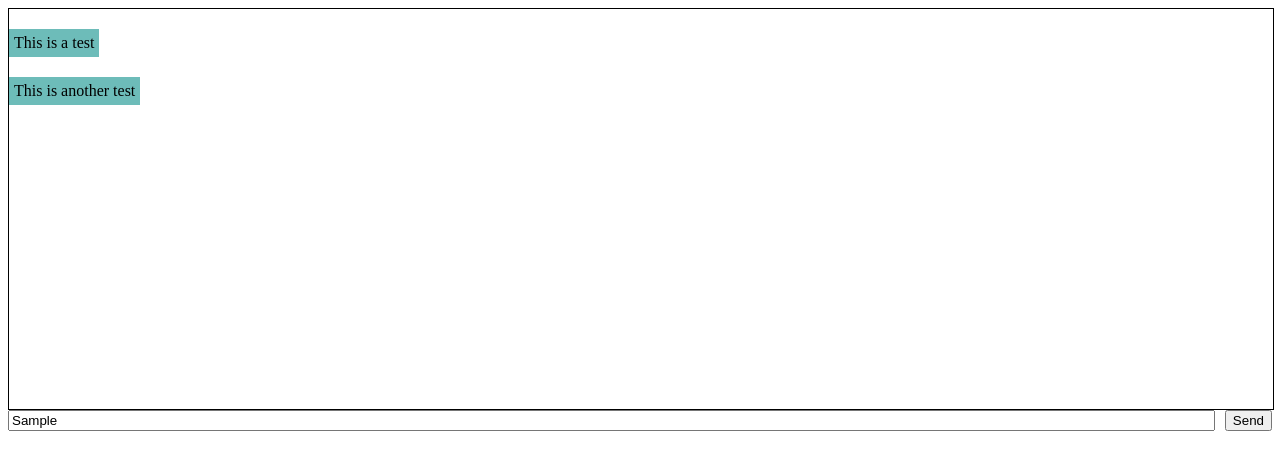
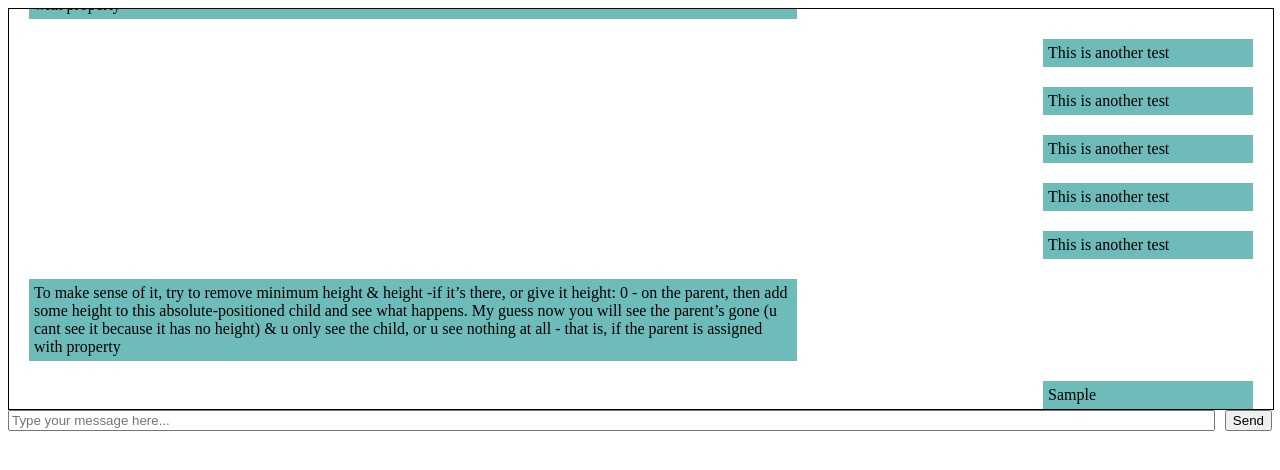
Before and after one commit to B0-B/blowtorch-transformer-api, a plain HTML site: page blowtorch/static/index.html in a window 1280 px wide. Both pictures are taken after typing "Sample" into the empty fields and a click on the button "Send". Drawn offline with nearby package versions, Linux system fonts and the light colour scheme.

Commit message:
bound submit method to UI

```diff
--- a/blowtorch/static/index.html
+++ b/blowtorch/static/index.html
@@ -13,8 +13,8 @@
         <div id="chat-window">
         </div>
         <div class="chat-input">
-            <input type="text" placeholder="Type your message here...">
-            <button>Send</button>
+            <input id="msg-input-field" type="text" placeholder="Type your message here...">
+            <button @click="submit">Send</button>
         </div>
     </div>
 	<script src="./script.js"></script>
--- a/blowtorch/static/script.js
+++ b/blowtorch/static/script.js
@@ -4,6 +4,7 @@ createApp({
     data () {
         return {
             message: 'Hello Vue!',
+            context: {},
             count: 0
         }
     },
@@ -25,16 +26,21 @@ createApp({
 
             // decide which side
             if (side == 'l') {
-                messageBox.classList.add('left')
+                boxWrapper.classList.add('left')
             } else if (side == 'r') {
-                messageBox.classList.add('right')
+                boxWrapper.classList.add('right')
             }
 
             // add content
             messageBox.innerHTML = msg;
 
             boxWrapper.appendChild(messageBox);
-            chatWindow.appendChild(boxWrapper)
+            chatWindow.appendChild(boxWrapper);
+
+            // scroll to bottom
+            chatWindow.scrollTop = chatWindow.scrollHeight;
+
+            return messageBox
 
         },
         request (options, path, json=true) {
@@ -58,14 +64,29 @@ createApp({
                 xhr.send(JSON.stringify(options));
             });
         },
+        submit () {
+
+            const inputField = document.getElementById('msg-input-field');
+            const payload = inputField.value;
+            inputField.value = '';
+
+            // build message box for chat window
+            this.messageBox(payload, 'r')
+        }
 
     },
     mounted () {
         try {
             // this.request({'data':[1,2,3]}, '/');
             console.log('mounted.');
-            this.messageBox('This is a test', 'l');
+            this.messageBox('To make sense of it, try to remove minimum height & height -if it’s there, or give it height: 0 - on the parent, then add some height to this absolute-positioned child and see what happens. My guess now you will see the parent’s gone (u cant see it because it has no height) & u only see the child, or u see nothing at all - that is, if the parent is assigned with property', 'l');
             this.messageBox('This is another test', 'r');
+            this.messageBox('This is another test', 'r')
+            this.messageBox('This is another test', 'r')
+            this.messageBox('This is another test', 'r')
+            this.messageBox('This is another test', 'r')
+            this.messageBox('To make sense of it, try to remove minimum height & height -if it’s there, or give it height: 0 - on the parent, then add some height to this absolute-positioned child and see what happens. My guess now you will see the parent’s gone (u cant see it because it has no height) & u only see the child, or u see nothing at all - that is, if the parent is assigned with property', 'l');
+
 
         } catch (error) {
             console.log('mount hook error:', error)
--- a/blowtorch/static/style.css
+++ b/blowtorch/static/style.css
@@ -12,7 +12,7 @@ html {
 }
 
 .left {
-    left: 20px;
+    justify-content: left;
 }
 
 .message-box {
@@ -23,8 +23,11 @@ html {
     margin-left: 10px;
     margin-right: 10px; */
     max-width: 60%;
+    min-width: 200px;
     height: auto;
     line-break: auto;
+    margin-left: 20px;
+    margin-right: 20px;
     /* position: absolute; */
 }
 
@@ -38,8 +41,12 @@ html {
     position: relative;
 }
 
+#msg-input-field {
+
+}
+
 .right {
-    right: 20px
+    justify-content: flex-end;
 }
 
 .chat-input {
```
